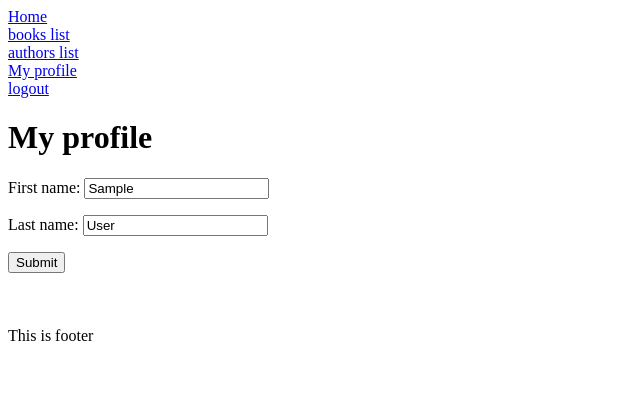
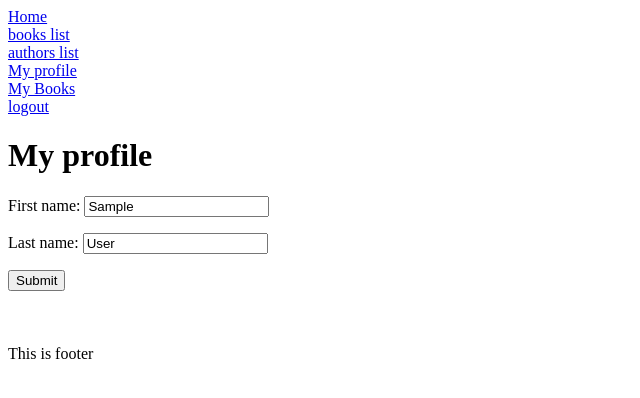
Before and after one commit to AndreyKhoroshun/booksharing, a Django app: page /accounts/my-profile/ in a window 1280 px wide. Shown: the top 398 px of the page, without its empty margins (0-640 px from the left). Run offline with Django 3.2, Linux system fonts and the light colour scheme; the visitor is signed in with stand-in values (Sample User, id 1).

Commit message:
add My Books

```diff
--- a/app/books/templates/parts/navbar.html
+++ b/app/books/templates/parts/navbar.html
@@ -7,6 +7,8 @@
 {% if request.user.is_authenticated %}
     <a href="{% url 'my-profile' %}">My profile</a>
     <br>
+    <a href="{% url 'books:my-books' %}">My Books</a>
+    <br>
     <a href="{% url 'logout' %}">logout</a>
 {% else %}
     <a href="{% url 'login' %}">login</a>
```
